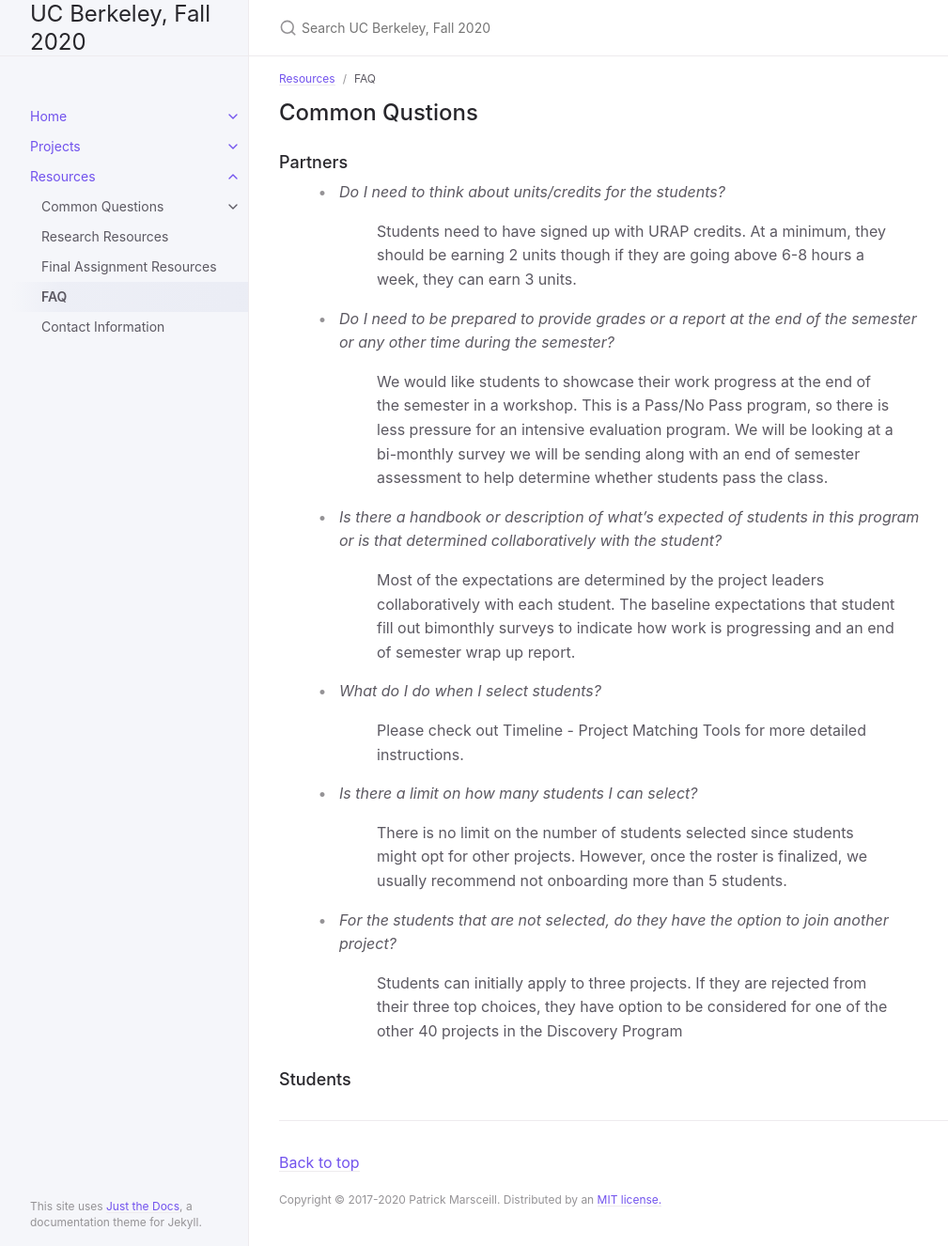
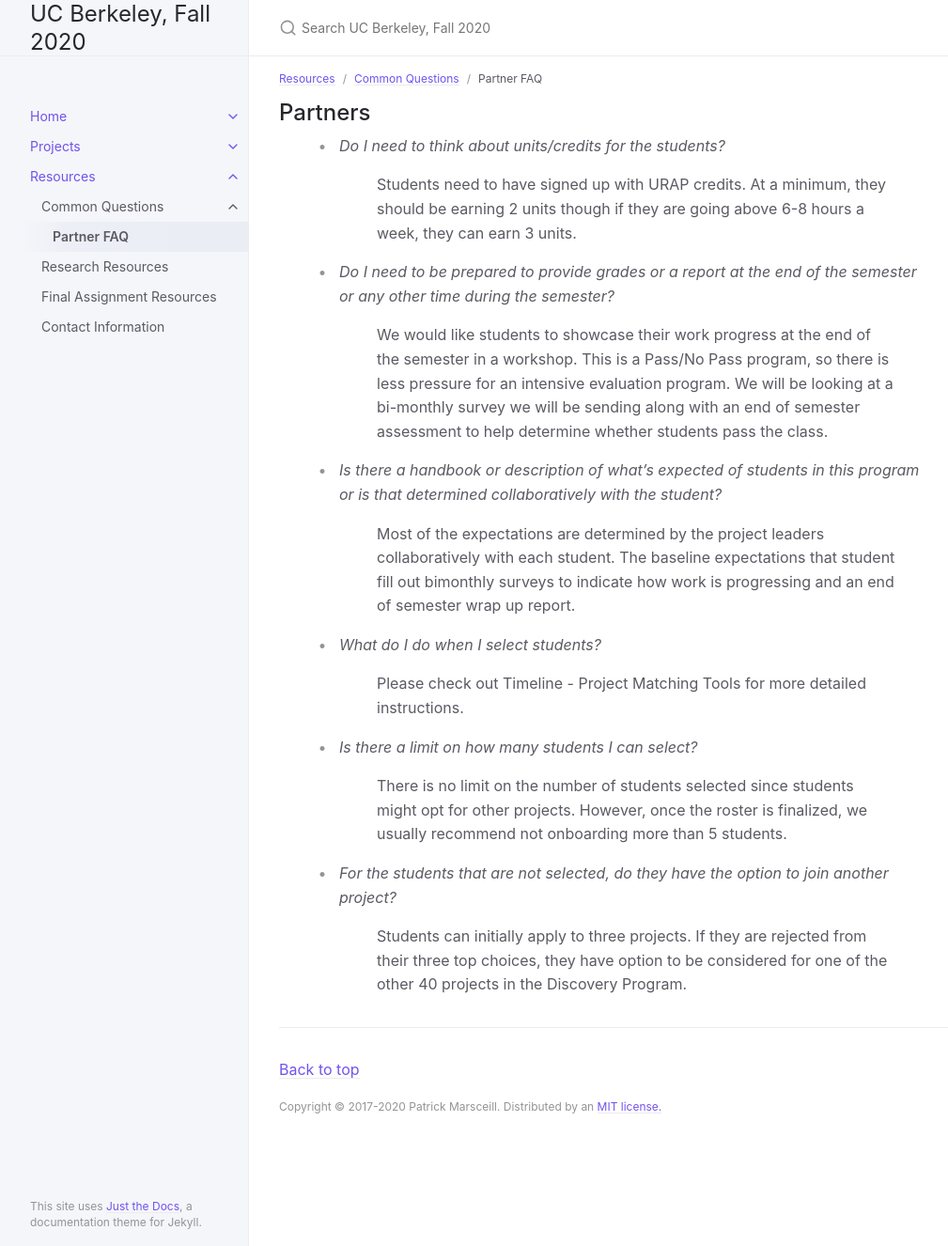
Before and after one commit to DS-Discovery/ds-discovery.github.io, a Jekyll site: the page built from resources/faq.md, in a window 1280 px wide and 1326 px high. Shown: the whole window at 94% size, without its empty margins (107-1116 px from the left). Built offline with Jekyll 4.4.1, drawn with Linux system fonts in a browser that asks for light colours.

Commit message:
Update faq.md

```diff
--- a/resources/faq.md
+++ b/resources/faq.md
@@ -1,12 +1,11 @@
 ---
 layout: default
-title: FAQ
-parent: Resources
-nav_order: 2
+title: Partner FAQ
+parent: Common Questions
+grand_parent: Resources
+nav_order: 0
 ---
-## Common Qustions
-
-### Partners
+## Partners
 
    > - *Do I need to think about units/credits for the students?*
    >> Students need to have signed up with URAP credits. At a minimum, they should	be earning 2 units though if they are going above 6-8 hours a week, they can earn 3 units.
@@ -19,7 +18,4 @@ nav_order: 2
    > - *Is there a limit on how many students I can select?*
    >> There is no limit on the number of students selected since students might opt for other projects. However, once the roster is finalized, we usually recommend not onboarding more than 5 students.
    > - *For the students that are not selected, do they have the option to join another project?*
-   >> Students can initially apply to three projects. If they are rejected from their three top choices, they have option to be considered for one of the other 40 projects in the Discovery Program
-
-
-### Students
+   >> Students can initially apply to three projects. If they are rejected from their three top choices, they have option to be considered for one of the other 40 projects in the Discovery Program.
```
